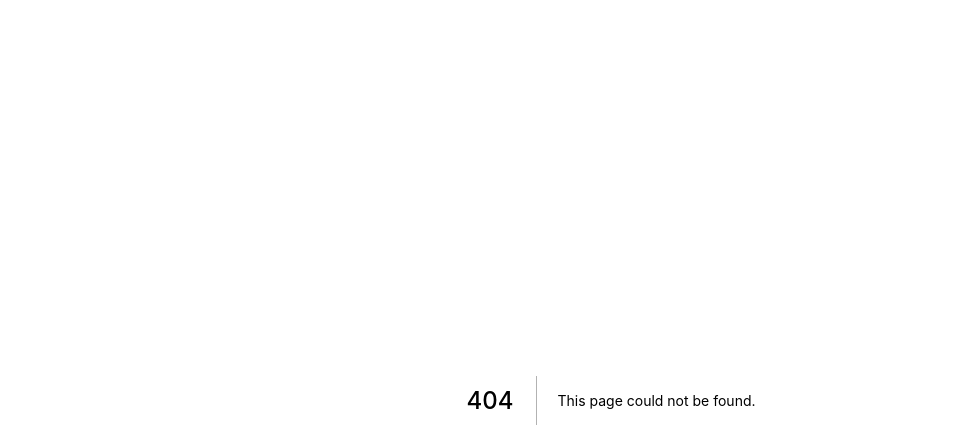
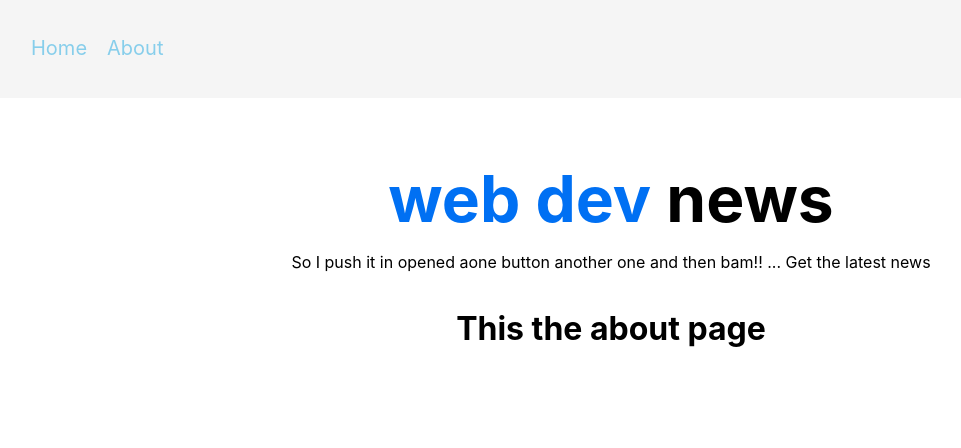
Before and after one commit to sankaire/X, a Next.js app: page /about in a window 1280 px wide. Before the commit this address had no page. Shown: the top 448 px of the page, without its empty margins (29-990 px from the left). Built offline with nearby package versions, Linux system fonts and the light colour scheme.

Commit message:
inital commit

```diff
--- /dev/null
+++ b/components/Header.js
@@ -0,0 +1,23 @@
+import headerStyles from "../styles/Header.module.css";
+
+function Header() {
+  //   const x = 1;
+  return (
+    <div>
+      <h1 className={headerStyles.title}>
+        <span>web dev</span> news
+      </h1>
+      <p className={headerStyles.description}>
+        So I push it in opened aone button another one and then bam!! ... Get
+        the latest news
+      </p>
+      {/* <style jsx>{`
+        .title {
+          color: ${x > 3 ? "red" : "blue"};
+        }
+      `}</style> */}
+    </div>
+  );
+}
+
+export default Header;
--- /dev/null
+++ b/components/Layout.js
@@ -0,0 +1,19 @@
+import styles from "../styles/Layout.module.css";
+import Header from "./Header";
+import Nav from "./Nav";
+
+function Layout({ children }) {
+  return (
+    <>
+      <Nav />
+      <div className={styles.container}>
+        <main className={styles.main}>
+          <Header />
+          {children}
+        </main>
+      </div>
+    </>
+  );
+}
+
+export default Layout;
--- /dev/null
+++ b/components/Nav.js
@@ -0,0 +1,19 @@
+import Link from "next/link";
+import navStyles from "../styles/Nav.module.css";
+
+function Nav() {
+  return (
+    <nav className={navStyles.nav}>
+      <ul className={navStyles.links}>
+        <li className={navStyles.links__items}>
+          <Link href="/">Home</Link>
+        </li>
+        <li className={navStyles.links__items}>
+          <Link href="/about">About</Link>
+        </li>
+      </ul>
+    </nav>
+  );
+}
+
+export default Nav;
--- a/pages/_app.js
+++ b/pages/_app.js
@@ -1,7 +1,12 @@
-import '../styles/globals.css'
+import Layout from "../components/Layout";
+import "../styles/globals.css";
 
 function MyApp({ Component, pageProps }) {
-  return <Component {...pageProps} />
+  return (
+    <Layout>
+      <Component {...pageProps} />
+    </Layout>
+  );
 }
 
-export default MyApp
+export default MyApp;
--- /dev/null
+++ b/pages/about.js
@@ -0,0 +1,14 @@
+import Head from "next/head";
+
+function About() {
+  return (
+    <div>
+      <Head>
+        <title>About us</title>
+      </Head>
+      <h1>This the about page</h1>
+    </div>
+  );
+}
+
+export default About;
--- /dev/null
+++ b/styles/Header.module.css
@@ -0,0 +1,21 @@
+.title span {
+    color: #0070f3;
+    text-decoration: none;
+  }
+
+  .title a:hover,
+  .title a:focus,
+  .title a:active {
+    text-decoration: underline;
+  }
+
+  .title {
+    margin: 0;
+    line-height: 1.15;
+    font-size: 4rem;
+  }
+
+  .title,
+  .description {
+    text-align: center;
+  }
--- a/styles/Home.module.css
+++ b/styles/Layout.module.css
@@ -8,7 +8,7 @@
   flex: 1;
   display: flex;
   flex-direction: column;
-  justify-content: center;
+  justify-content: flex-start;
   align-items: center;
 }
 
@@ -26,28 +26,6 @@
   justify-content: center;
   align-items: center;
   flex-grow: 1;
-}
-
-.title a {
-  color: #0070f3;
-  text-decoration: none;
-}
-
-.title a:hover,
-.title a:focus,
-.title a:active {
-  text-decoration: underline;
-}
-
-.title {
-  margin: 0;
-  line-height: 1.15;
-  font-size: 4rem;
-}
-
-.title,
-.description {
-  text-align: center;
 }
 
 .description {
--- /dev/null
+++ b/styles/Nav.module.css
@@ -0,0 +1,18 @@
+.nav{
+    background-color: whitesmoke;
+    border-bottom: 2px whitesmoke solid;
+    align-items: center;
+    display: flex;
+    /* justify-content: center; */
+    padding: 10px;
+}
+.links{
+    display: flex;
+    list-style-type: none;
+}
+.links__items{
+    text-decoration: none;
+    color: skyblue;
+    font-size: 20px;
+    padding: 10px;
+}
```
Also changed, not shown: pages/index.js (+22 -64 lines).
